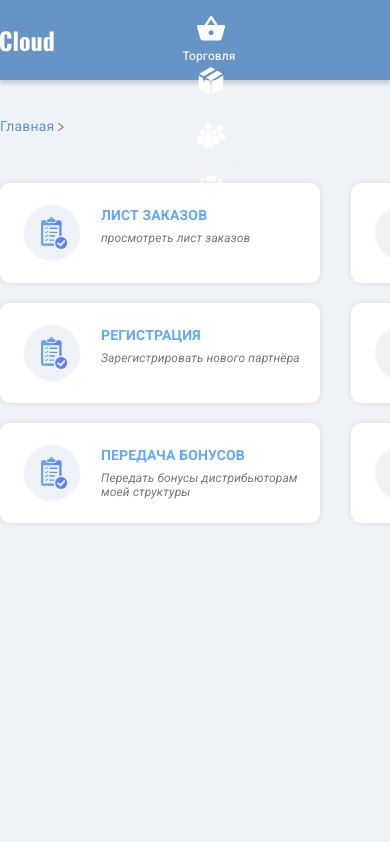
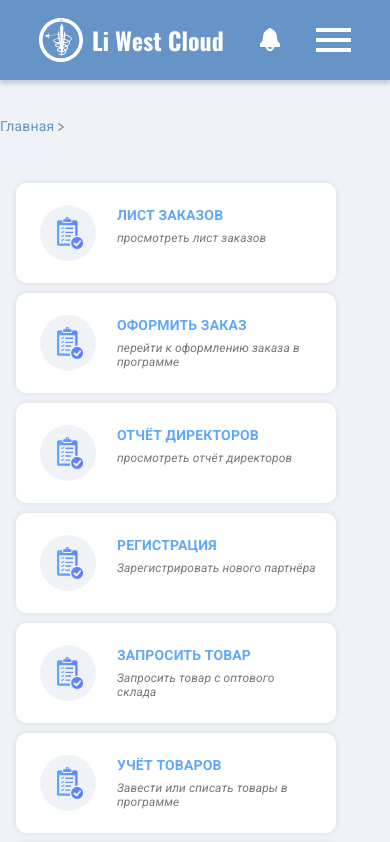
Before and after one commit to NSmolyakov/LWCloud, a React (Create React App) app: page / in a window 390 px wide. Shown: the top 842 px of the page. Built offline with nearby package versions, Linux system fonts and the light colour scheme.

Commit message:
work on adaptive (in progress)

```diff
--- a/src/components/Cards/CardGrids/CardGrid.css
+++ b/src/components/Cards/CardGrids/CardGrid.css
@@ -7,6 +7,14 @@
     animation: CardStart 1s 1;
 }
 
+@media screen and (max-width:768px) {
+  .CardGrid{
+    grid-template-columns: 1fr;
+    grid-row-gap: 10px;
+    grid-column-gap: 0px;
+    margin-left: 16px;
+  }
+}
 
 @keyframes CardStart {
     from {
--- a/src/components/Content/Reports/Reports.css
+++ b/src/components/Content/Reports/Reports.css
@@ -40,3 +40,9 @@
     padding-right:8px;
 
 }
+
+@media screen and (max-width:768px) {
+    .ReportsWrapper{
+        grid-template-columns: 1fr;
+    }
+}
--- a/src/components/TopNav/TopNav.css
+++ b/src/components/TopNav/TopNav.css
@@ -8,6 +8,11 @@
 
     background: #6694C6;
     box-shadow: 0px 4px 4px rgba(0, 0, 0, 0.16);
+}
+
+
+.MobMenu{
+    display: none;
 }
 
 .Logo {
@@ -65,3 +70,19 @@
 .NavBtns img{
     padding-left: 36px;
 }
+
+
+@media screen and (max-width:768px) {
+    .MobMenu{
+        display: inline-block;
+    }
+    .Navigation{
+        display: none;
+    }
+    .More{
+        display: none;
+    }
+    .Logo {
+        margin-right: 0;
+    }
+}
--- a/src/components/TopNav/TopNav.jsx
+++ b/src/components/TopNav/TopNav.jsx
@@ -8,6 +8,7 @@ import Structure from '../../assets/img/Structure.svg'
 import Reports from '../../assets/img/Reports.svg'
 import Account from '../../assets/img/Account.svg'
 import More from '../../assets/img/More.svg'
+import Menu from '../../assets/img/Burger.svg'
 import './TopNav.css'
 
 
@@ -40,7 +41,8 @@ function TopNav() {
 
             <div className='NavBtns'>
                 <img src={Notification} alt='Notification'></img>
-                <img src={More} alt='More'></img>
+                <img src={More} alt='More' className='More'></img>
+                <img className='MobMenu' src={Menu} alt='menu'></img>
             </div>
         </div>
     )
```
Also changed, not shown: src/assets/img/Burger.svg (added).
